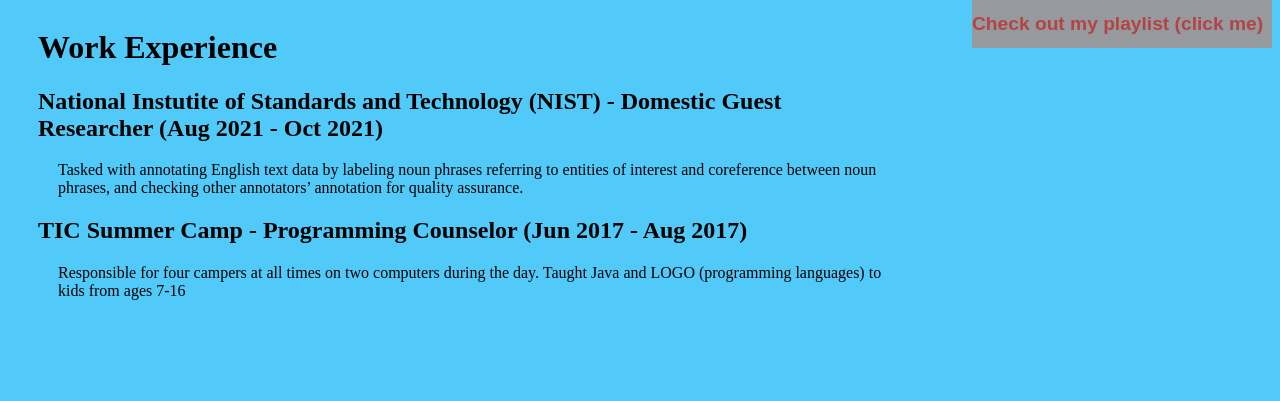
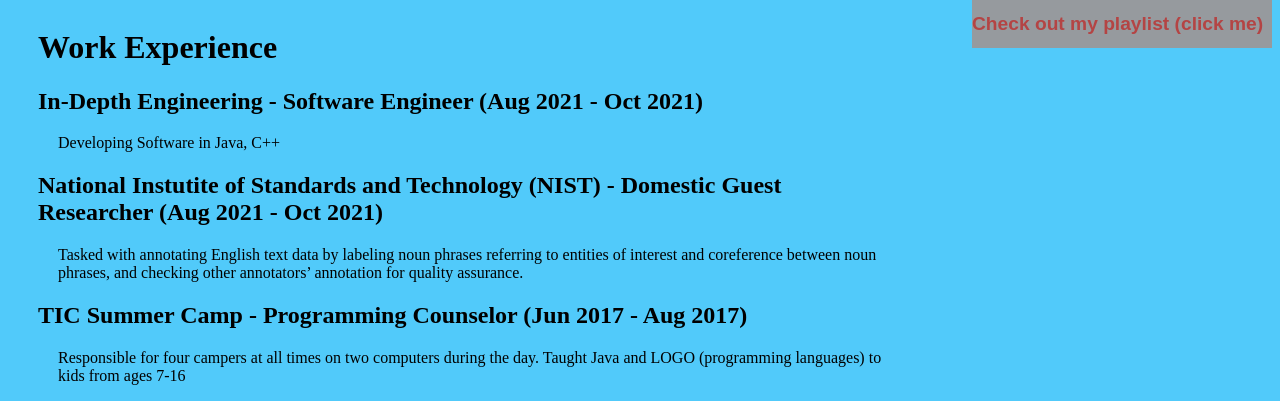
Before and after one commit to Andylovesmangos/andylovesmangos.github.io, a Jekyll site: the page built from about.md, in a window 1280 px wide, cut to the strip 551-952 px from the top of the page. Built offline with Jekyll 4.4.1, drawn with Linux system fonts in a browser that asks for light colours; before the commit the page ends 900 px from its top, so only the background shows below that.

Commit message:
Update about.md

```diff
--- a/about.md
+++ b/about.md
@@ -29,6 +29,11 @@
 
 <br><br>
 # Work Experience
+
+<div style = "width:70%" >
+<h2> In-Depth Engineering - Software Engineer (Aug 2021 - Oct 2021) </h2>
+<p class="tab"> Developing Software in Java, C++ </p></div>
+
 <div style = "width:70%" >
 <h2>National Instutite of Standards and Technology (NIST) - Domestic Guest Researcher (Aug 2021 - Oct 2021) </h2>
 <p class="tab"> Tasked with annotating English text data by labeling noun phrases referring to entities of interest and coreference between noun phrases, and checking other annotators’ annotation for quality assurance. </p></div>
```
